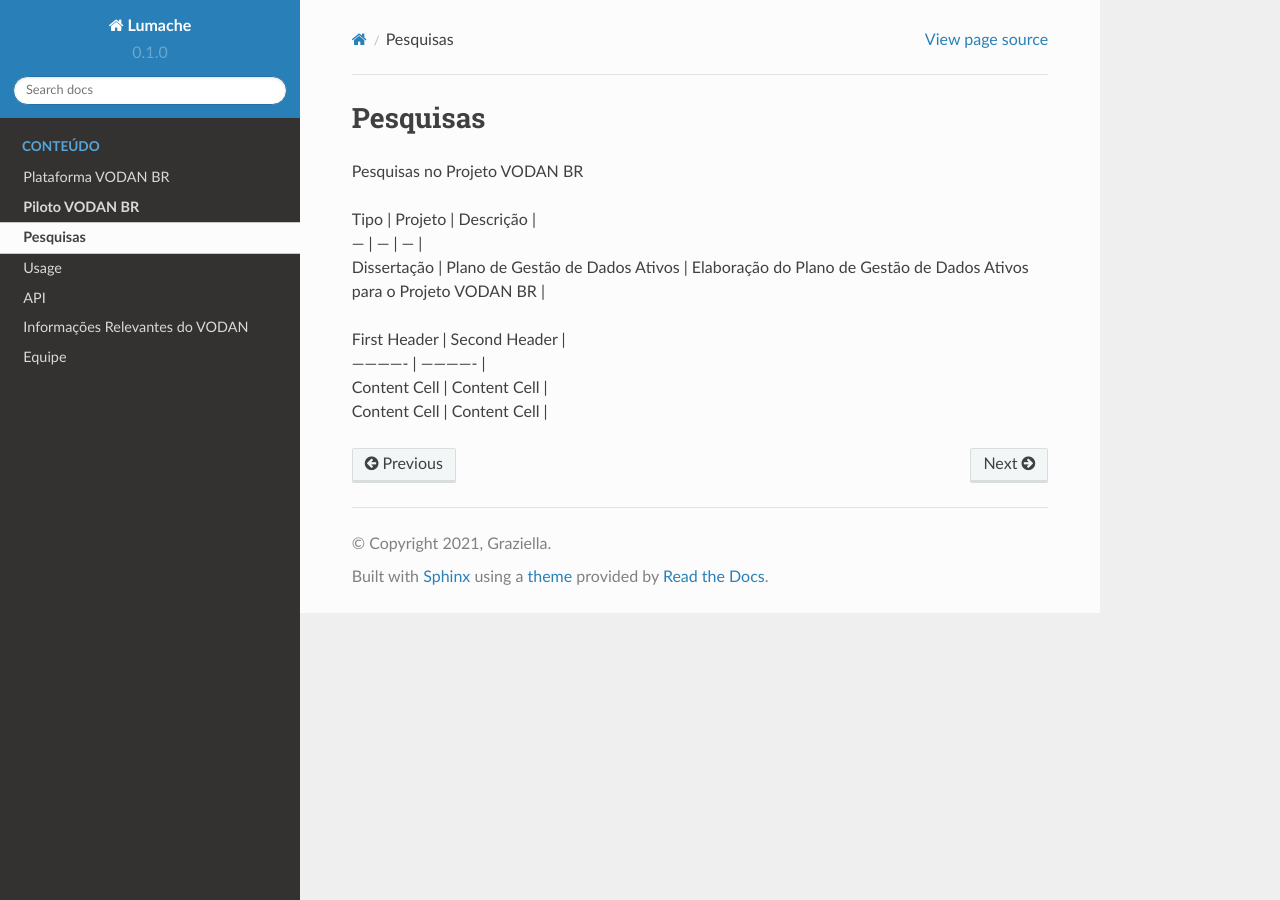
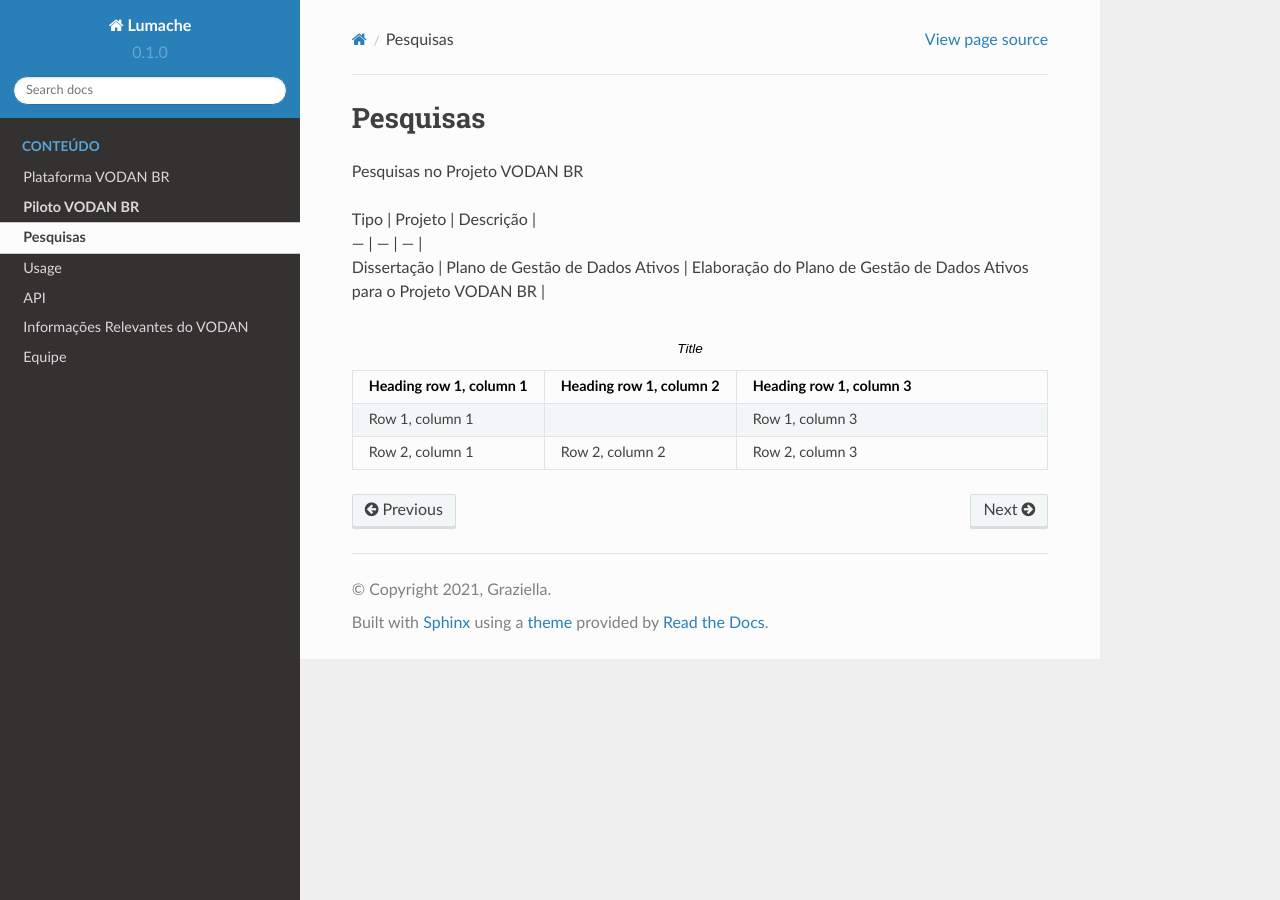
Before and after one commit to vodanbr/wiki, a Sphinx documentation site: the page built from docs/source/pesquisas.rst, in a window 1280 px wide. Built offline with Sphinx 7.4.7 and the Read the Docs theme 2.0.0, drawn with Linux system fonts in a browser that asks for light colours.

Commit message:
Update pesquisas.rst

```diff
--- a/docs/source/pesquisas.rst
+++ b/docs/source/pesquisas.rst
@@ -8,9 +8,16 @@
 
 
 
+.. list-table:: Title
+   :widths: 25 25 50
+   :header-rows: 1
 
-
-| First Header  | Second Header |
-| ------------- | ------------- |
-| Content Cell  | Content Cell  |
-| Content Cell  | Content Cell  |
+   * - Heading row 1, column 1
+     - Heading row 1, column 2
+     - Heading row 1, column 3
+   * - Row 1, column 1
+     -
+     - Row 1, column 3
+   * - Row 2, column 1
+     - Row 2, column 2
+     - Row 2, column 3
```
